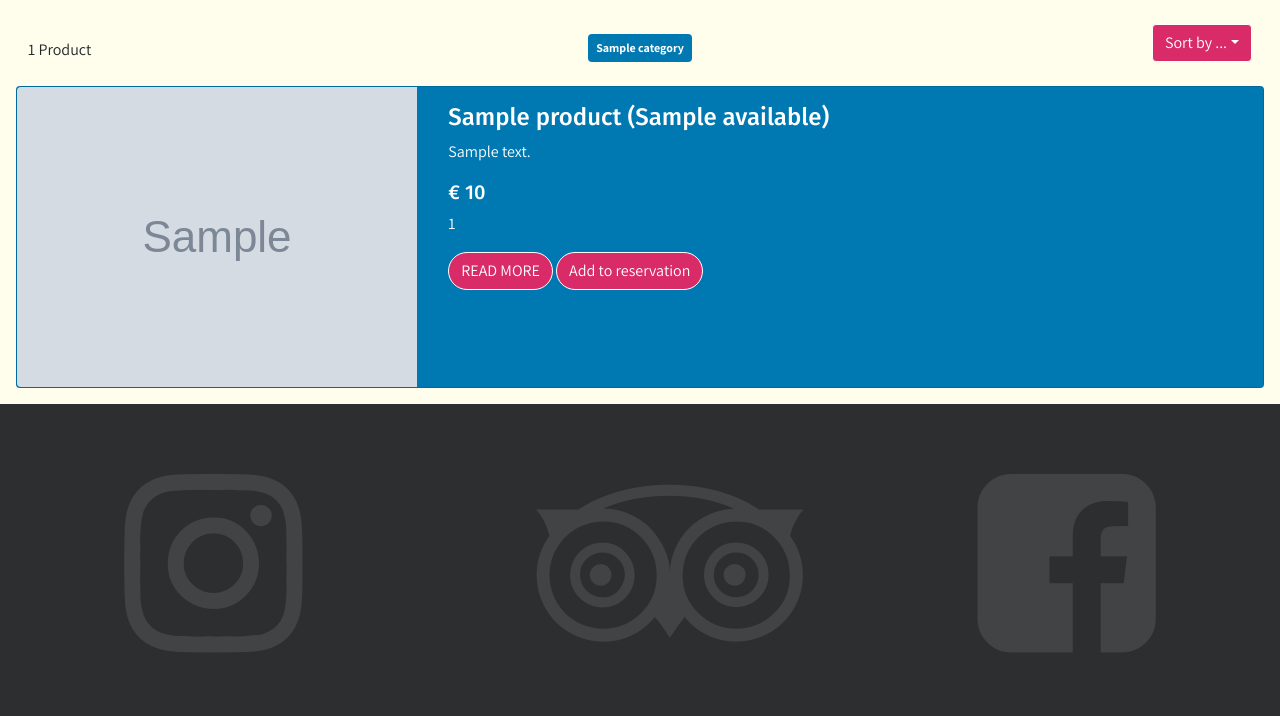
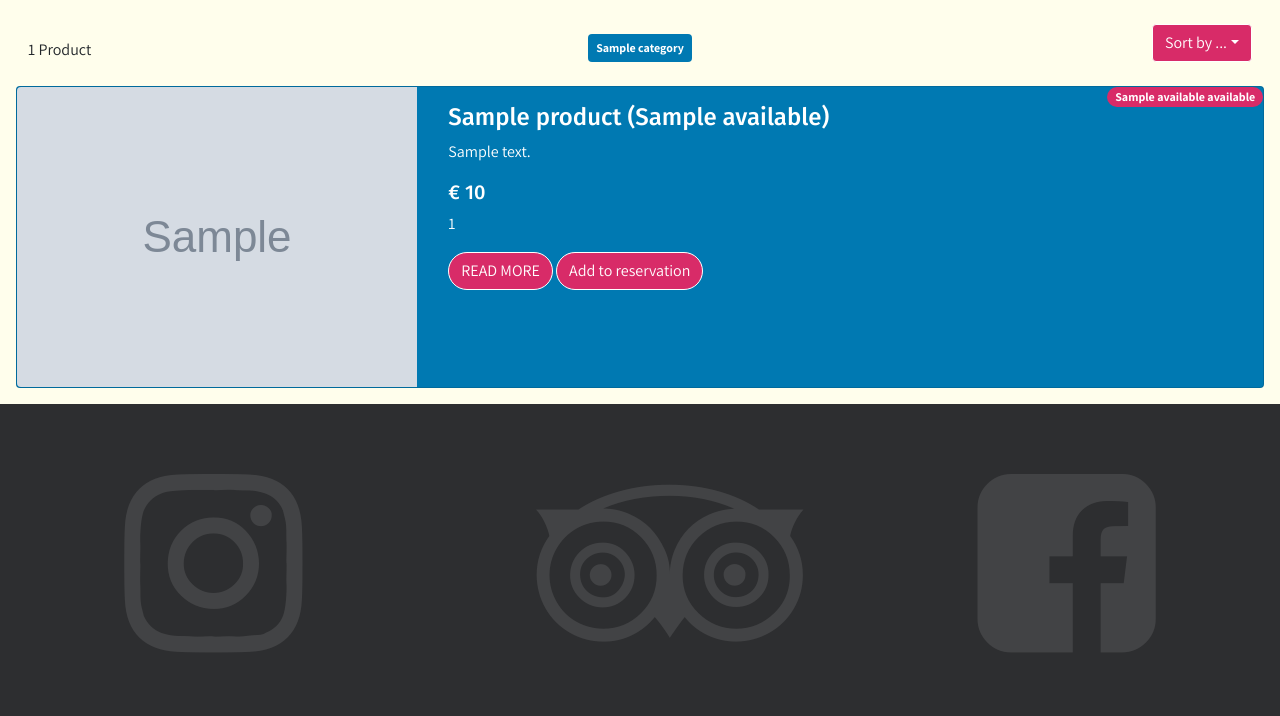
Before and after one commit to malmgrenola/square-circles, a Django app: template products/templates/products/products.html in a window 1280 px wide. Shown: the part 116-832 px from the top of the page. Run offline with Django 3.2, Linux system fonts and the light colour scheme; the template is opened without the code that fills it: most values are stand-ins (such as "Sample title", 1, 10 or a date in 2020); grey boxes marked "Sample" are stand-in pictures; some libraries are stand-ins or nearby versions; some web fonts are replaced.

Commit message:
fix show avalible on products

```diff
--- a/products/templates/products/products.html
+++ b/products/templates/products/products.html
@@ -53,23 +53,19 @@
                         </div>
                         <div class="col-md-8 product-content">
                             <div class="card-body position-relative">
-                                {% if product.available == 0 %}
                                 <span class="position-absolute top-0 end-0 badge rounded-pill bg-primary">
-                                   Not available in the period between {{reservations_availability.start}} and {{reservations_availability.end}}
+                                    {% if product.available == 0 %}
+                                        Not available
+                                    {% else %}
+                                        {{product.available}} available
+                                    {% endif %}
                                 </span>
-
-                                {% endif %}
                                 <div class="product-header"><h4 class="card-title query-format">{{product.name}} ({{ product.available }})</h4></div>
                                 <p class="card-text query-format">{{product.description}}</p>
                                 <h5 class="card-text">€ {{product.price}}</h5>
                                 <p>{{ reservations_availability|length }}</p>
-                                {% if product.available > 0 %}
-                                    <a class="btn sc btn-primary btn-rounded" href="/products/{{product.id}}">READ MORE</a>
-                                    <a class="btn sc btn-primary btn-rounded" href="{% url 'add_reservation' product.id %}">Add to reservation</a>
-                                {% else %}
-                                    <a class="btn sc btn-primary btn-rounded" href="/products/{{product.id}}">READ MORE</a>
-                                    <a class="btn sc btn-primary btn-rounded" href="{% url 'add_reservation' product.id %}">Add to reservation</a>
-                                {% endif %}
+                                <a class="btn sc btn-primary btn-rounded" href="/products/{{product.id}}">READ MORE</a>
+                                <a class="btn sc btn-primary btn-rounded {% if product.available == 0 %}disabled{% endif %} " href="{% url 'add_reservation' product.id %}">Add to reservation</a>
                             </div>
                         </div>
                     </div>
```
Also changed, not shown: products/views.py (+7 -2 lines).
